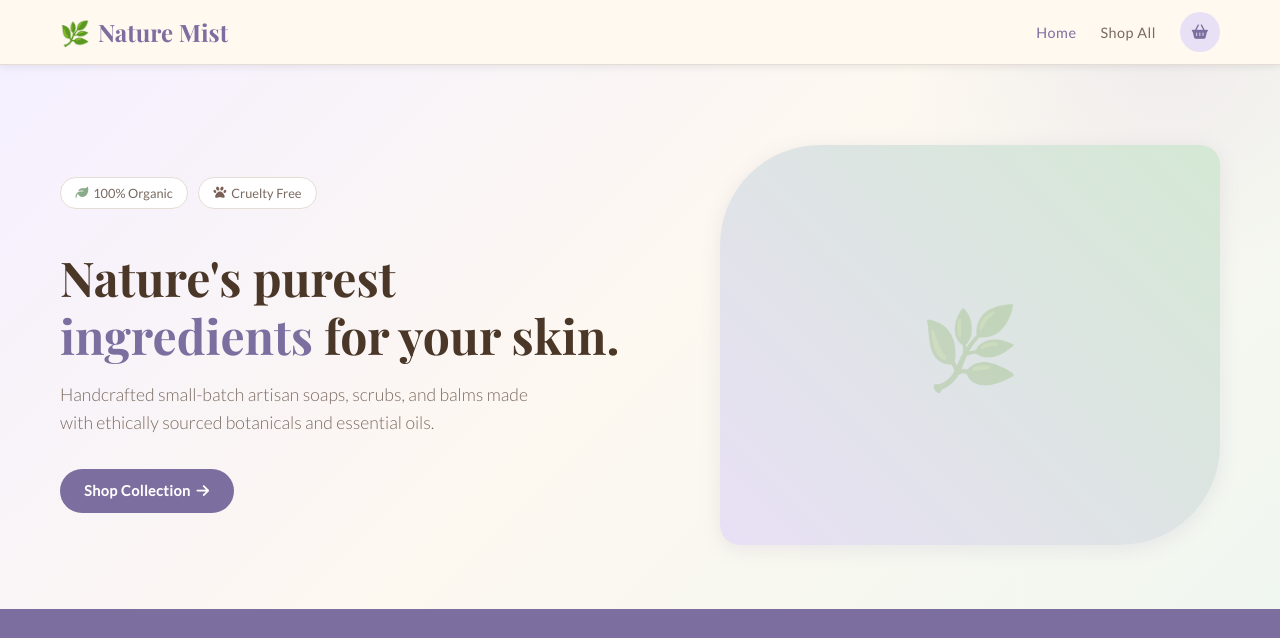
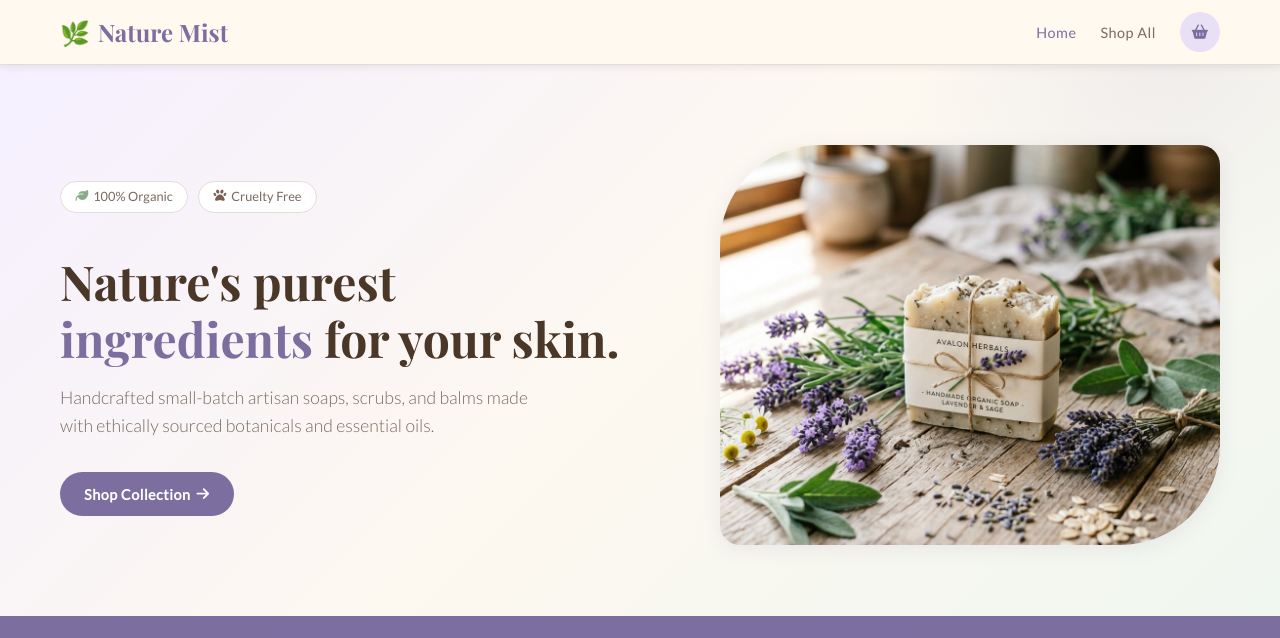
Before and after one commit to Godfrey2004/organic-soap-store, a website: page views/index.html in a window 1280 px wide. Shown: the top 638 px of the page. Drawn offline with nearby package versions, Linux system fonts and the light colour scheme; no server answers.

Commit message:
feat: add beautiful generated hero image for the homepage

```diff
--- a/views/index.html
+++ b/views/index.html
@@ -38,10 +38,7 @@
         <a href="/products" class="btn-primary">Shop Collection <i class="fa-solid fa-arrow-right"></i></a>
       </div>
       <div style="flex:1; min-width:300px; text-align:right; z-index:2;">
-        <!-- Generate image placeholder here visually using css gradient since real image missing -->
-        <div style="width:100%; max-width:500px; height:400px; background:linear-gradient(45deg, #e8e0f5, #d4e8d4); border-radius:100px 20px 100px 20px; display:inline-flex; align-items:center; justify-content:center; box-shadow:var(--shadow); position:relative; overflow:hidden;">
-            <div style="font-size:5rem; opacity:0.2;">🌿</div>
-        </div>
+        <img src="/images/hero-soap.png" alt="Nature Mist Organic Artisan Soap" style="width:100%; max-width:500px; height:400px; object-fit:cover; border-radius:100px 20px 100px 20px; box-shadow:var(--shadow);">
       </div>
     </div>
   </header>
```
Also changed, not shown: public/images/hero-soap.png (added).
